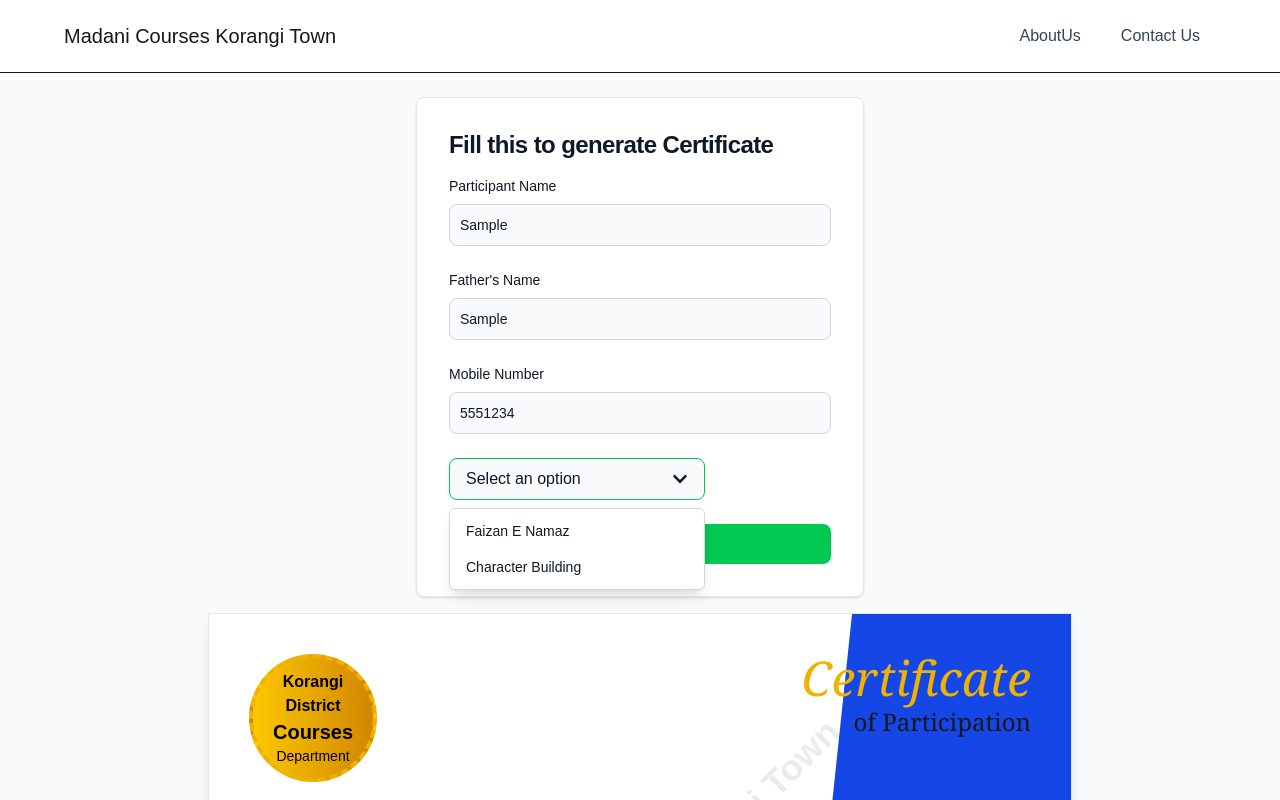
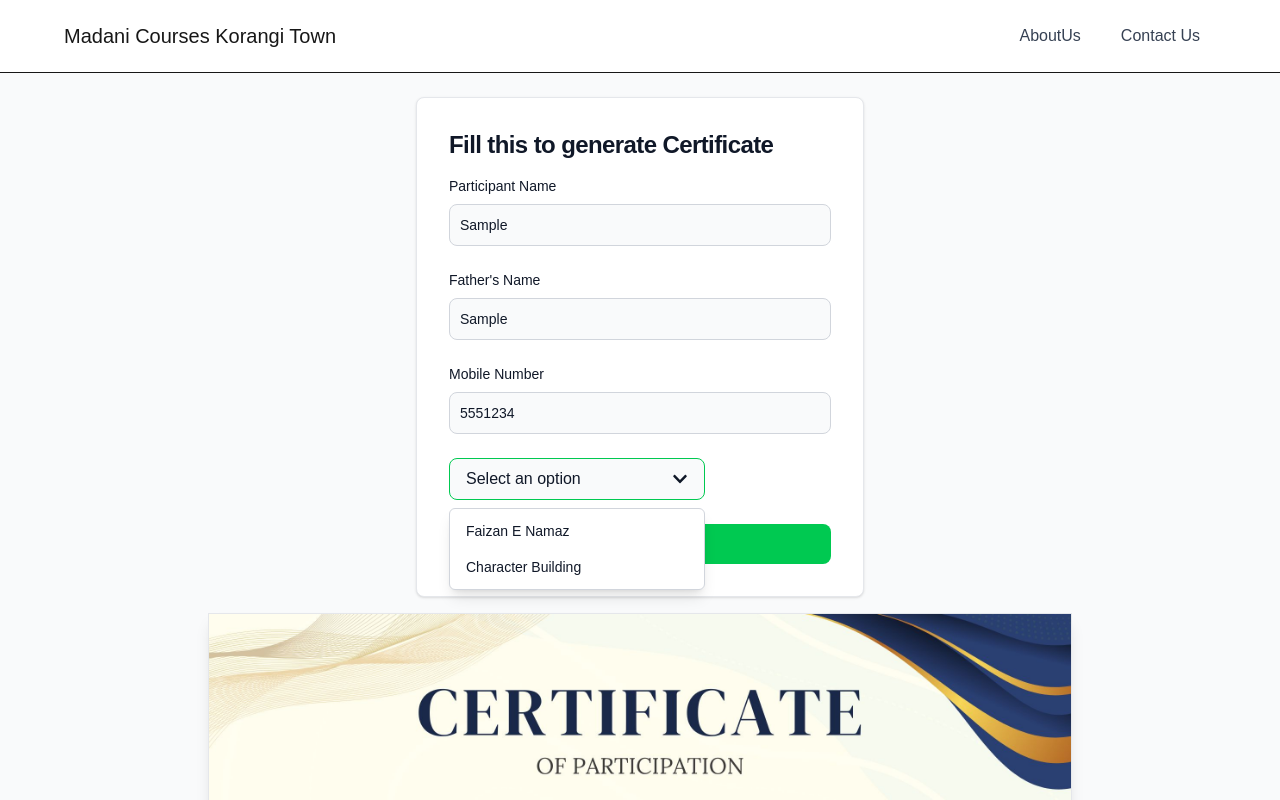
Before and after one commit to ZayanMustafa/Courses, a Next.js app: page /certificate in a window 1280 px wide. Both pictures are taken after typing "Sample", "Sample", "5551234" into the empty fields and a click on the button "Select an option". Shown: the top 800 px of the page. Built offline with nearby package versions, Linux system fonts and the light colour scheme.

Commit message:
Updated Certificate

```diff
--- a/src/app/component/certificate.js
+++ b/src/app/component/certificate.js
@@ -8,8 +8,8 @@ export default function Certificate({
   name = "Zayyan Mustafa",
   fatherName = "Aamir",
   course = "ML & AI",
-  date = "2023-10-01",
-  location = "Harvard University",
+  date = new Date().toLocaleDateString(), // Use real-time date
+  location = "Korangi District",
 }) {
   const certificateRef = useRef(null);
 
@@ -31,69 +31,35 @@ export default function Certificate({
         ref={certificateRef}
         className="relative w-full aspect-[1.414/1] bg-white border border-gray-200 shadow-lg overflow-hidden"
       >
-        {/* Watermark */}
-        <div className="absolute inset-0 flex items-center justify-center opacity-20 pointer-events-none">
-          <p className="text-4xl font-bold text-gray-400 transform -rotate-45">
-            Madani Courses - Korangi Town
-          </p>
-        </div>
+        {/* Certificate Background Image */}
+        <img
+          src="/Certificate.jpg" // Replace with the path to your certificate image
+          alt="Certificate Background"
+          className="absolute inset-0 w-full h-full object-cover"
+        />
 
-        {/* Blue diagonal corner */}
-        <div className="absolute top-0 right-0 w-1/3 h-full bg-blue-700 transform rotate-6 translate-x-10 translate-y-[-5%]"></div>
-        <div className="absolute bottom-0 right-0 w-1/3 h-full bg-blue-700 transform rotate-6 translate-x-10 translate-y-[5%]"></div>
-
+        {/* Overlay Text */}
         <div className="relative z-10 flex flex-col items-center justify-between h-full p-10">
-          <div className="flex w-full justify-between items-start">
-
-            {/* Logo */}
-            <div className="flex flex-col items-center">
-              <div className="w-32 h-32 rounded-full bg-gradient-to-r from-yellow-400 to-yellow-600 flex items-center justify-center border-4 border-dashed border-yellow-500">
-                <div className="text-center p-2">
-                  <p className="text-black font-bold">Korangi District</p>
-                  <p className="text-black font-bold text-xl">Courses</p>
-                  <p className="text-black text-sm">Department</p>
-                </div>
-              </div>
-            </div>
-
-            {/* Certificate Title */}
-            <div className="text-right">
-              <h1 className="text-5xl font-serif text-yellow-500 italic">Certificate</h1>
-              <p className="text-2xl font-serif mt-1">of Participation</p>
-            </div>
+          {/* Name and Father's Name */}
+          <div className="absolute top-[48%] left-1/2 transform -translate-x-1/2 text-center">
+            <p className="text-3xl font-bold text-black">{name}</p>
+            {/* <p className="text-xl text-black mt-2">Son of {fatherName}</p> */}
           </div>
 
-          {/* Certificate Content */}
-          <div className="flex flex-col items-center justify-center flex-grow text-center max-w-2xl">
-            <p className="text-xl font-serif mb-10">This is to Certify That</p>
-
-            <div className="w-full border-b-2 border-gray-400 mb-2 relative">
-              <p className="text-3xl font-ansa absolute top-[-30px] w-full text-center">
-                {name}
-                {/* <br /> */}
-                <span className="gap-2 text-2xl" /> son of {fatherName}
-              </p>
-            </div>
-
-            <p className="text-xl font-serif">
-              has successfully completed the {course}
-              <br />
-              with regular attendance in {location} on {date}
-            </p>
+          {/* Course */}
+          <div className="absolute top-[50%] left-1/2 transform -translate-x-1/2 text-center">
+            <p className="text-xl text-black">{course}</p>
           </div>
 
-          {/* Signatures */}
-          {/* <div className="flex justify-between w-full mt-8">
-            <div className="text-center">
-              <div className="w-48 border-t-2 border-gray-400"></div>
-              <p className="font-serif mt-2">Course Instructor</p>
-            </div>
+          {/* Date */}
+          <div className="absolute top-[60%] left-1/2 transform -translate-x-1/2 text-center">
+            <p className="text-lg text-black">{date}</p>
+          </div>
 
-            <div className="text-center">
-              <div className="w-48 border-t-2 border-gray-400"></div>
-              <p className="font-serif mt-2">Head of Department</p>
-            </div>
-          </div> */}
+          {/* Location */}
+          <div className="absolute top-[70%] left-1/2 transform -translate-x-1/2 text-center">
+            {/* <p className="text-lg text-black">{location}</p> */}
+          </div>
         </div>
       </div>
 
```
